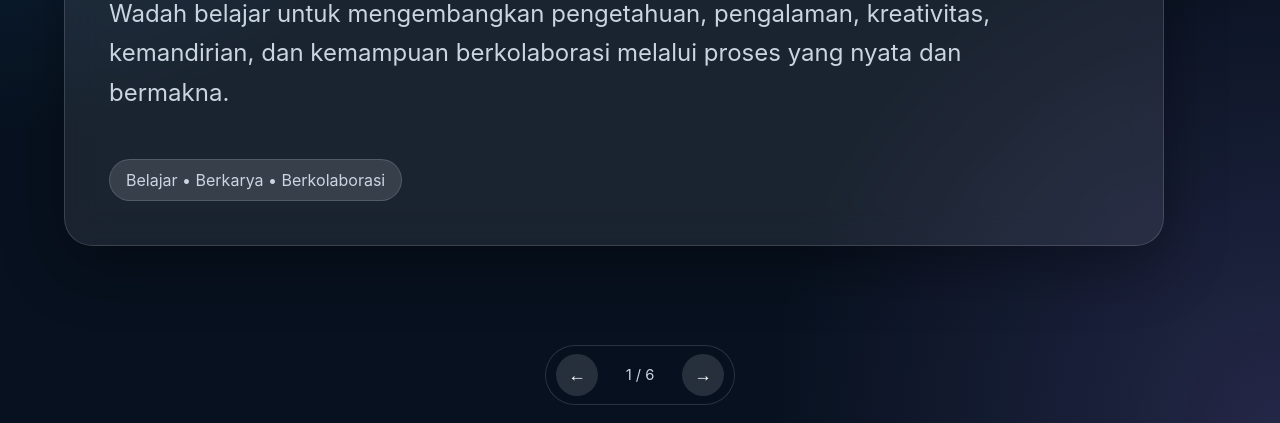
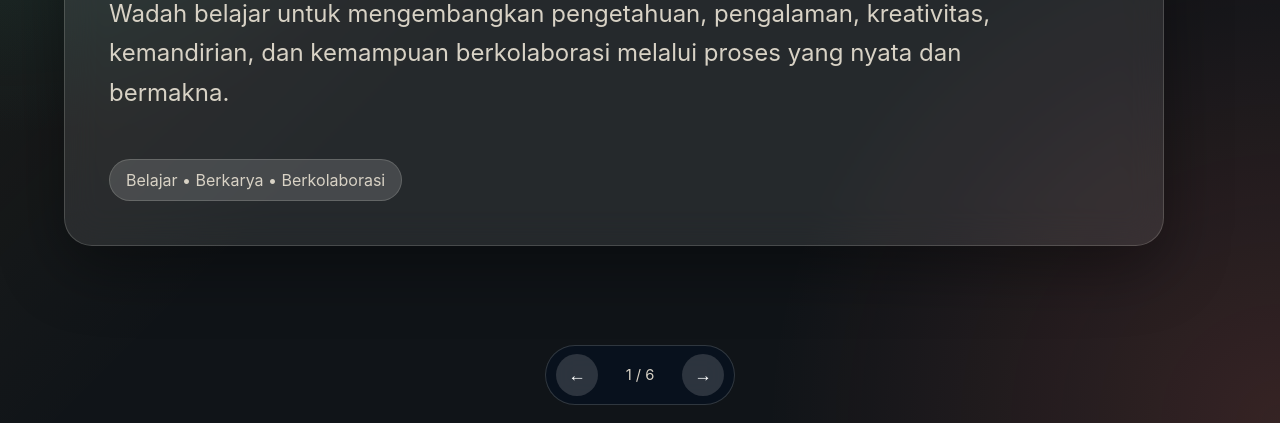
Before and after one commit to muktimukashi/parent-conferentce-talenta-2026, a plain HTML site: page index.html in a window 1280 px wide. Shown: the part 377-800 px from the top of the page. Drawn offline with Linux system fonts and the light colour scheme.

Commit message:
Refresh presentation color palette

```diff
--- a/index.html
+++ b/index.html
@@ -6,16 +6,16 @@
   <title>Presentasi Talenta</title>
   <style>
     :root {
-      --bg: #07111f;
-      --panel: rgba(255,255,255,.08);
-      --panel-strong: rgba(255,255,255,.13);
-      --text: #f8fafc;
-      --muted: #cbd5e1;
-      --accent: #38bdf8;
-      --accent-2: #a78bfa;
-      --accent-3: #34d399;
-      --line: rgba(255,255,255,.14);
-      --shadow: 0 20px 60px rgba(0,0,0,.35);
+      --bg: #101418;
+      --panel: rgba(255,255,255,.09);
+      --panel-strong: rgba(255,255,255,.15);
+      --text: #fffaf0;
+      --muted: #d8d2c5;
+      --accent: #2dd4bf;
+      --accent-2: #f97363;
+      --accent-3: #f6c453;
+      --line: rgba(255,250,240,.16);
+      --shadow: 0 22px 64px rgba(0,0,0,.38);
     }
 
     * { box-sizing: border-box; }
@@ -23,8 +23,9 @@
     body {
       font-family: Inter, ui-sans-serif, system-ui, -apple-system, BlinkMacSystemFont, "Segoe UI", sans-serif;
       background:
-        radial-gradient(circle at top left, rgba(56,189,248,.18), transparent 34%),
-        radial-gradient(circle at bottom right, rgba(167,139,250,.18), transparent 34%),
+        radial-gradient(circle at top left, rgba(45,212,191,.18), transparent 34%),
+        radial-gradient(circle at bottom right, rgba(249,115,99,.16), transparent 34%),
+        linear-gradient(135deg, rgba(246,196,83,.08), transparent 42%),
         var(--bg);
       color: var(--text);
       overflow: hidden;
@@ -133,7 +134,7 @@
       font-size: 2.7rem;
       font-weight: 900;
       background:
-        linear-gradient(135deg, rgba(56,189,248,.32), rgba(52,211,153,.24)),
+        linear-gradient(135deg, rgba(45,212,191,.32), rgba(246,196,83,.26)),
         var(--panel-strong);
     }
     .teacher-card h3 {
```
